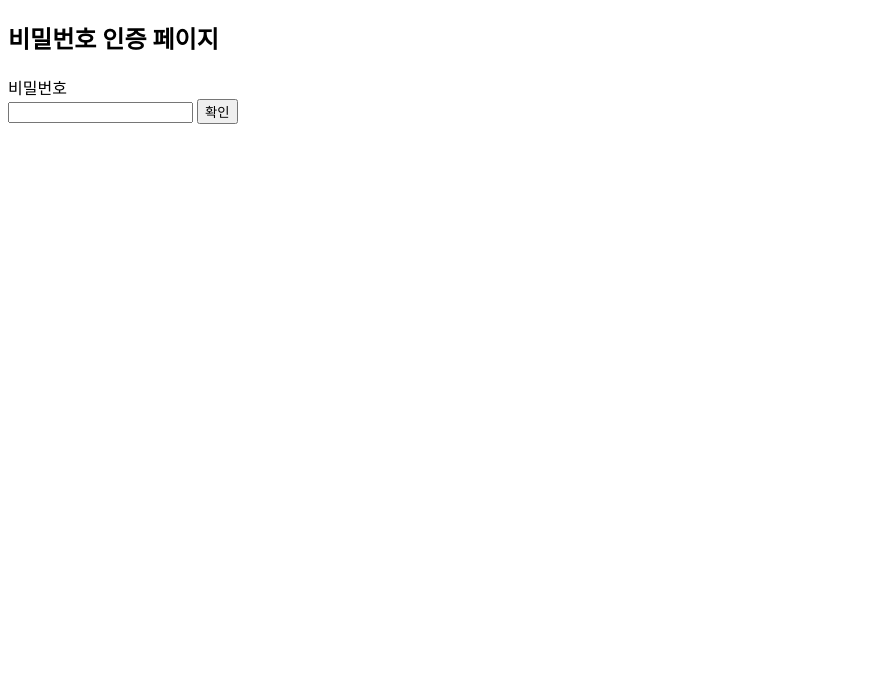
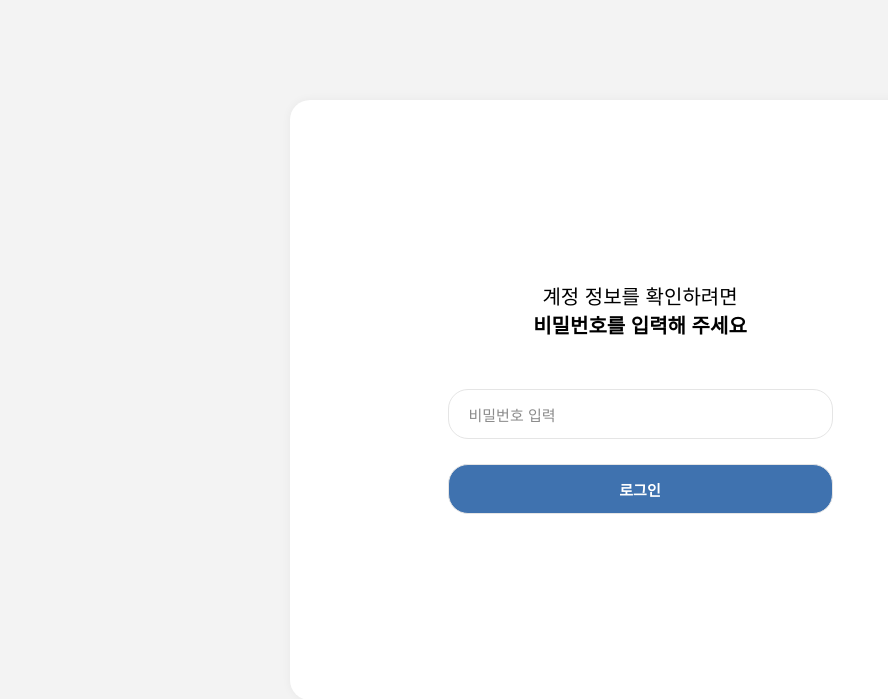
Before and after one commit to 13aek/finbot, a Django app: page /accounts/verify/ in a window 1280 px wide. Shown: the top 699 px of the page, without its empty margins (0-888 px from the left). Run offline with Django 5.2, Linux system fonts and the light colour scheme; the visitor is signed in with stand-in values (Sample User, id 1).

Commit message:
feat: verify.html 파일에 장고 문법 적용

```diff
--- a/accounts/templates/accounts/verify.html
+++ b/accounts/templates/accounts/verify.html
@@ -1,20 +1,38 @@
-{% extends "base.html" %}
+{# verify.html #}
+{# My Page 진입 시에 #}
+{# 본인 확인을 위해 한 번 더 로그인 인증을 요청하는 페이지 템플릿 #}
+
+{% extends 'base.html' %}
+{% load static %}
+
+{% block styles %}
+<link rel="stylesheet" href="{% static 'accounts/css/auth-layout.css' %}">
+<link rel="stylesheet" href="{% static 'accounts/css/verify.css' %}">
+{% endblock styles %}
+
 {% block content %}
-<h2>비밀번호 인증 페이지</h2>
+  <div class="container">
+    <p class="verify">계정 정보를 확인하려면<br>
+        <span class="notice">비밀번호를 입력해 주세요</span>
+    </p>
 
-<form action="" method="POST">
-  {% csrf_token %}
+    <form action="" method="POST">
+      {% csrf_token %}
 
-  {#  현재 GET 파라미터로 들어온 next 값을 hidden input으로 전달해줍니다. #}
-  <input type="hidden" name="next" value="{{ request.GET.next }}">
+      <input type="hidden" name="next" value="{{ request.GET.next }}">
 
-  {% if error %}
-    {{ error }}</p>
-  {% endif %}
+      {# 에러 발생 안내 문구 #}
+      {% if error %}
+        <div class="error">
+          {{ error }}
+        </div>
+      {% endif %}
 
-  <label for="password">비밀번호</label><br>
-  <input type="password" name="password" id="password" required>
-  <input type="submit" value="확인">
-</form>
+      {# 1. 비밀번호 입력 필드 #}
+      <input type="password" name="password" placeholder="비밀번호 입력" required>
 
+      {# 2. 로그인 버튼 #}
+      <button type="submit">로그인</button>
+    </form>
+  </div>
 {% endblock content %}
```
